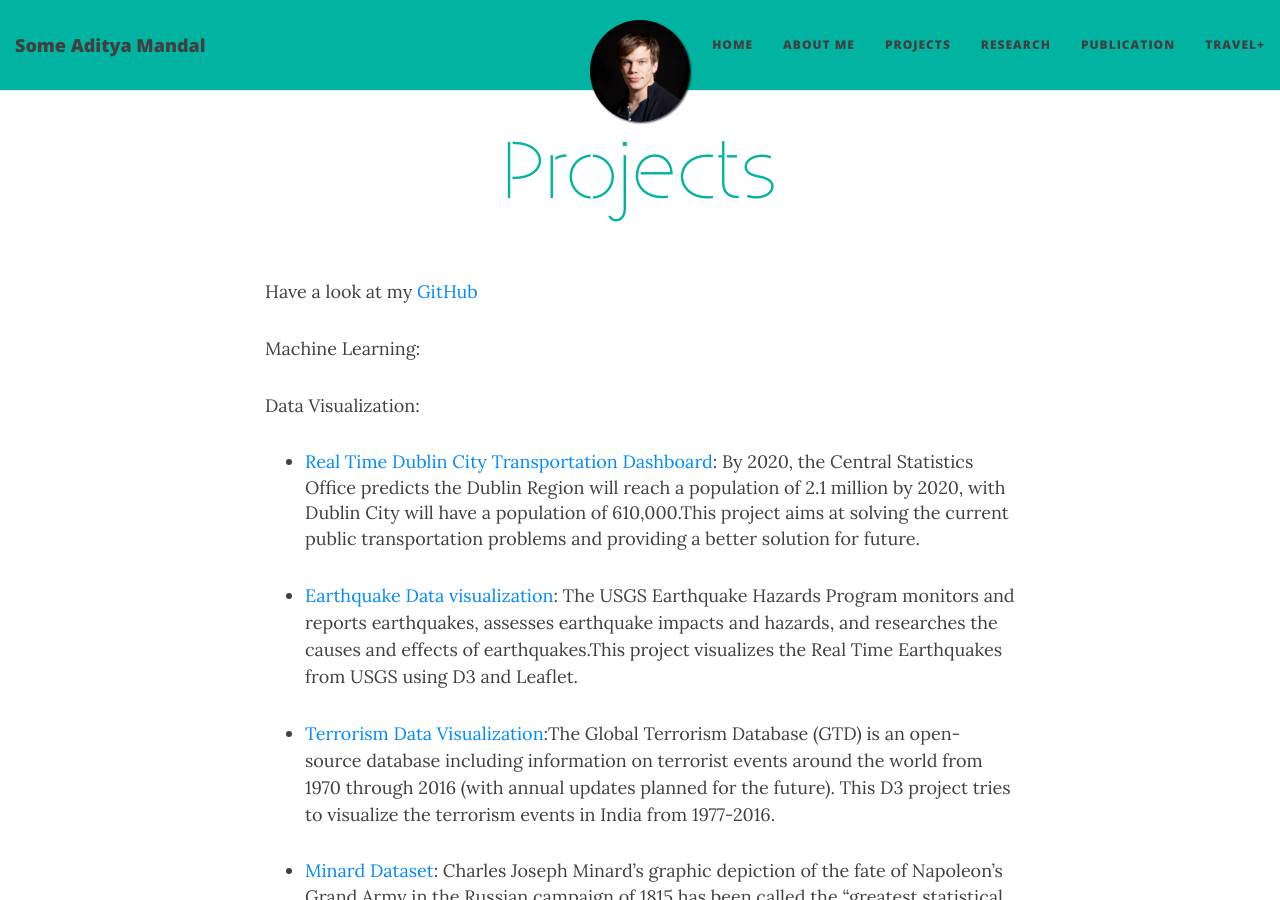
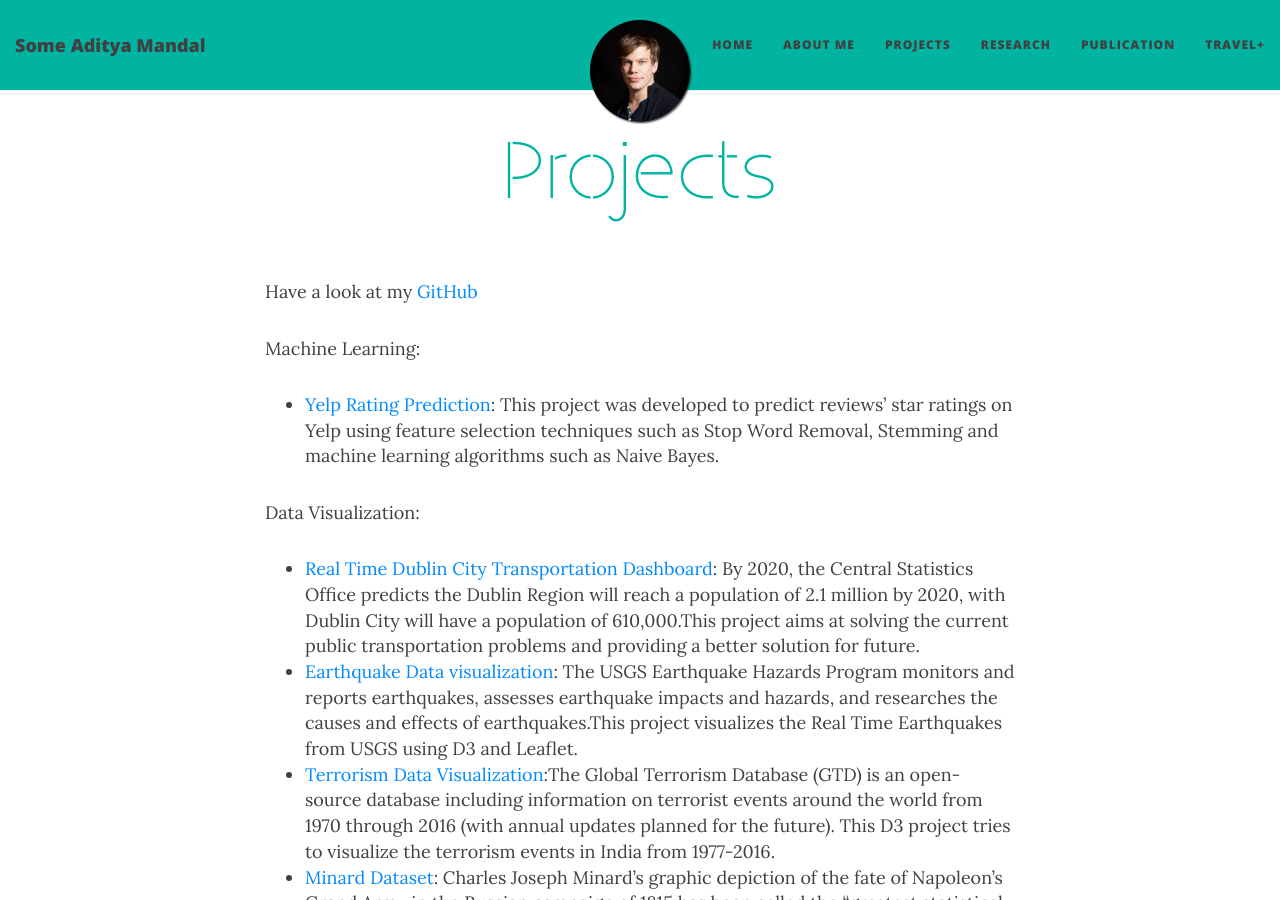
Before and after one commit to someaditya/someaditya.github.io, a Jekyll site: the page built from projects.md, in a window 1280 px wide and 900 px high. Built offline with Jekyll 4.4.1, drawn with Linux system fonts in a browser that asks for light colours; nearby versions of some CDN libraries.

Commit message:
update projetcs

```diff
--- a/projects.md
+++ b/projects.md
@@ -6,16 +6,14 @@ title: Projects
 Have a look at my [GitHub](https://github.com/someaditya/)
 
 Machine Learning:
-
+- [Yelp Rating Prediction](https://github.com/someaditya/Yelp-Rating-Prediction): This project was developed to predict reviews' star ratings on Yelp using feature selection techniques such as Stop Word Removal, Stemming and machine learning algorithms such as Naive Bayes.
 
 
 
 Data Visualization:
 - [Real Time Dublin City Transportation Dashboard](https://github.com/someaditya/Real-Time-Dublin-City-Transportation-Dashboard): By 2020, the Central Statistics Office predicts the Dublin Region will reach a population of 2.1 million by 2020, with Dublin City will have a population of 610,000.This project aims at solving the current public transportation problems and providing a better solution for future.
 - [Earthquake Data visualization](https://github.com/someaditya/Earthquake-Data-Visualization): The USGS Earthquake Hazards Program monitors and reports earthquakes, assesses earthquake impacts and hazards, and researches the causes and effects of earthquakes.This project visualizes the Real Time Earthquakes from USGS using D3 and Leaflet.
-
 - [Terrorism Data Visualization](https://github.com/someaditya/Terrorism-Data-Visualization-D3):The Global Terrorism Database (GTD) is an open-source database including information on terrorist events around the world from 1970 through 2016 (with annual updates planned for the future). This D3 project tries to visualize the terrorism events in India from 1977-2016.
-
 - [Minard Dataset](https://github.com/someaditya/Minard-Dataset): Charles Joseph Minard's graphic depiction of the fate of Napoleon's Grand Army in the Russian campaign of 1815 has been called the "greatest statistical graphic ever drawn" (Tufte, 1983).This project reproduces the graphic using R programming language.
 
 Artificial Intelligence:
```
